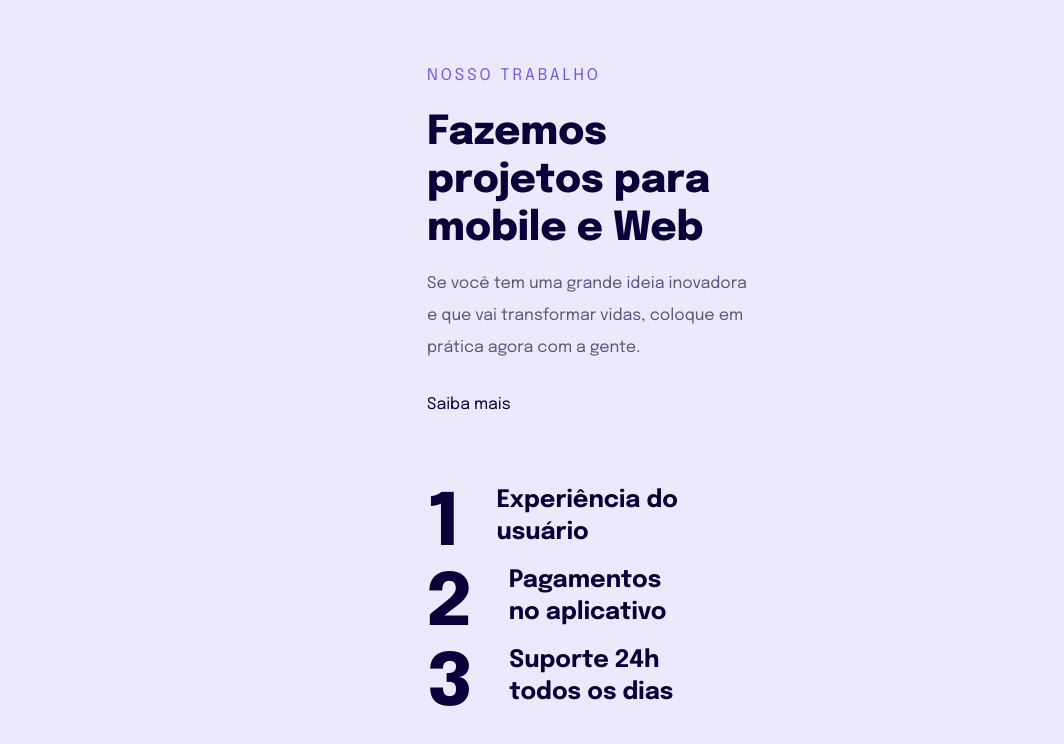
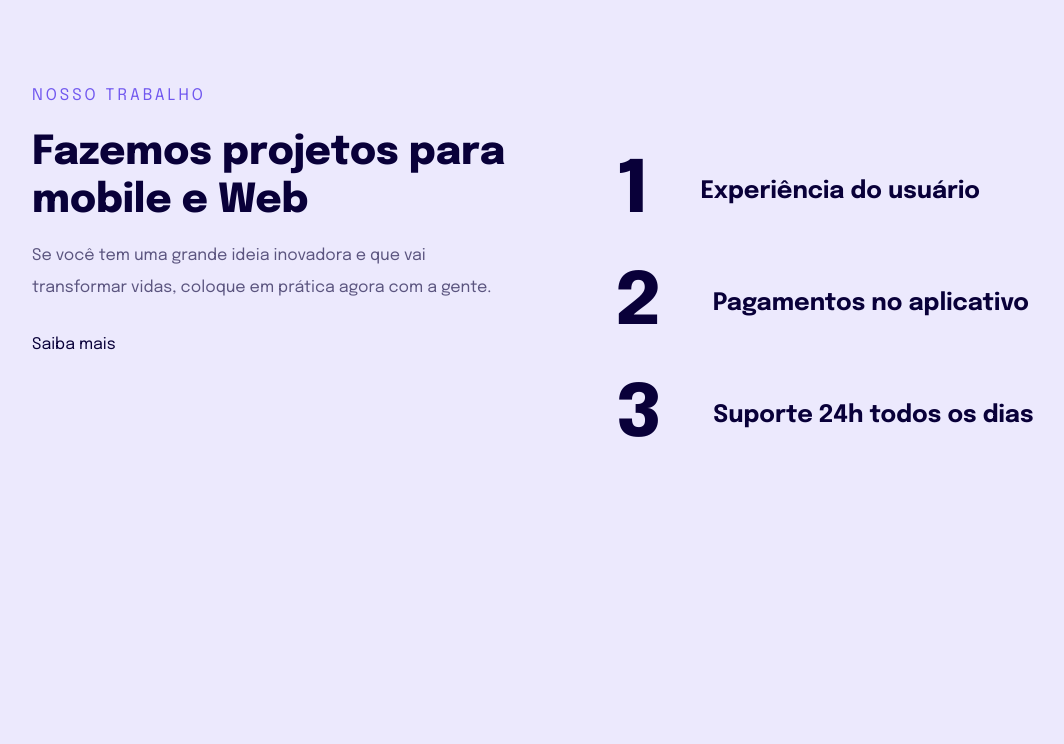
Before and after one commit to jhemi-cristina/Explorer-Projeto04, a plain HTML site: page index.html in a window 1280 px wide. Shown: the whole page, without its empty margins (48-1112 px from the left). Drawn offline with Linux system fonts and the light colour scheme.

Commit message:
feat:Desktop Version

```diff
--- a/index.html
+++ b/index.html
@@ -15,6 +15,7 @@
   </head>
   <body>
     <main>
+      <div>
         <p>Nosso Trabalho</p>
         <h1>Fazemos projetos para mobile e Web</h1>
         <p>
@@ -22,6 +23,7 @@
           coloque em prática agora com a gente.
         </p>
         <a href="#">Saiba mais</a>
+      </div>
       <ul>
         <li><span>1</span>Experiência do usuário</li>
         <li><span>2</span>Pagamentos no aplicativo</li>
--- a/style.css
+++ b/style.css
@@ -73,6 +73,11 @@ ul li {
     gap: 3.8rem;
 }
 
+ul li + li{
+    margin-top: 3.2rem
+}
+
+
 ul li span {
     font-weight: 800;
     font-size: 7.2rem;
@@ -80,3 +85,27 @@ ul li span {
     letter-spacing: -2px;
     color: #090039;
 }
+
+/* media queries */
+@media (min-width: 700px) {
+    body {
+        padding: 8rem;
+    }
+
+    main {
+        max-width: 1020%;
+        display: flex;
+        gap: 10rem;
+    }
+
+    main > div {
+        max-width: 484px;
+    }
+
+    ul li {
+        gap: 5.3rem;
+        max-width: 450px;
+        align-items: center;
+    }
+
+}
```
Lines whose indentation alone changed are shown as unchanged.
